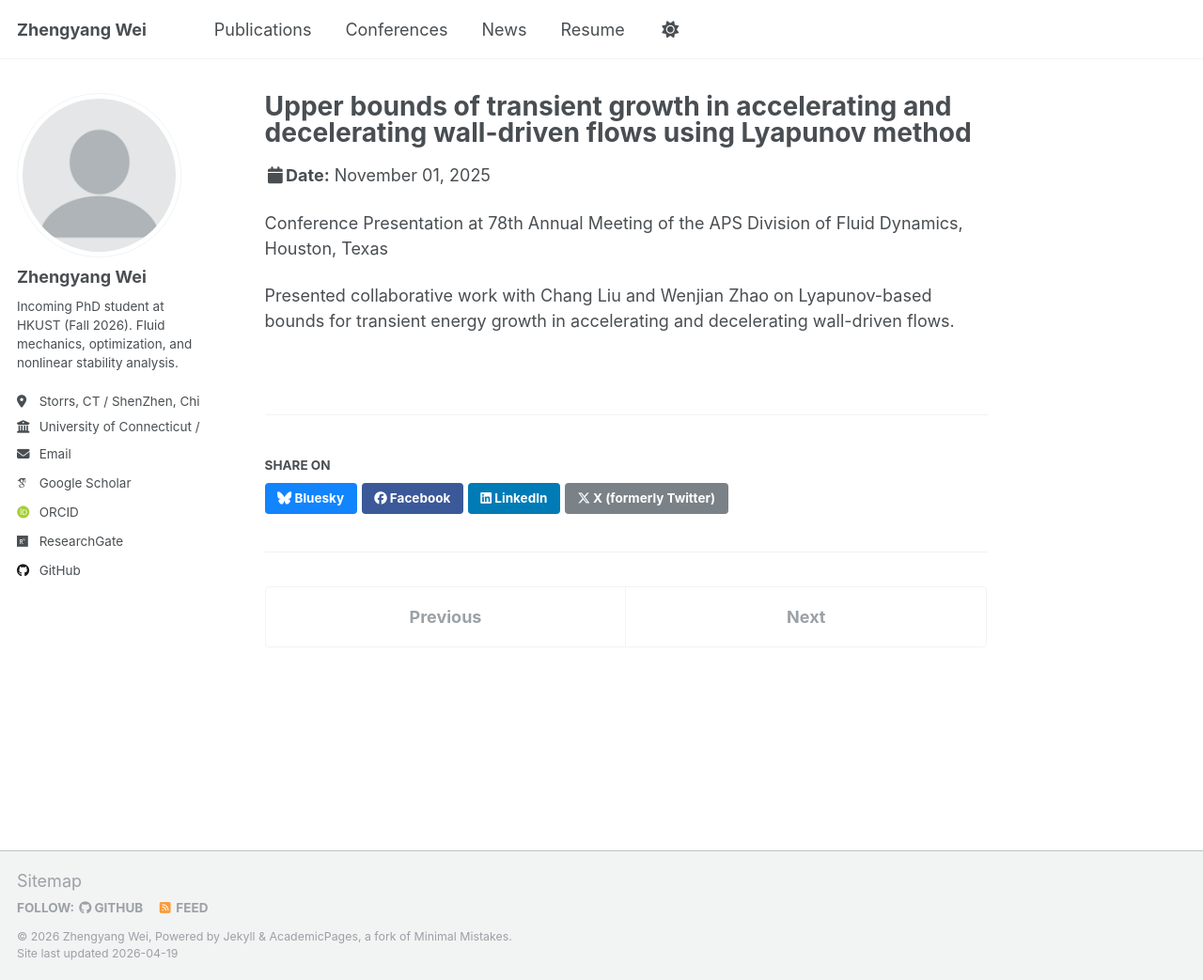
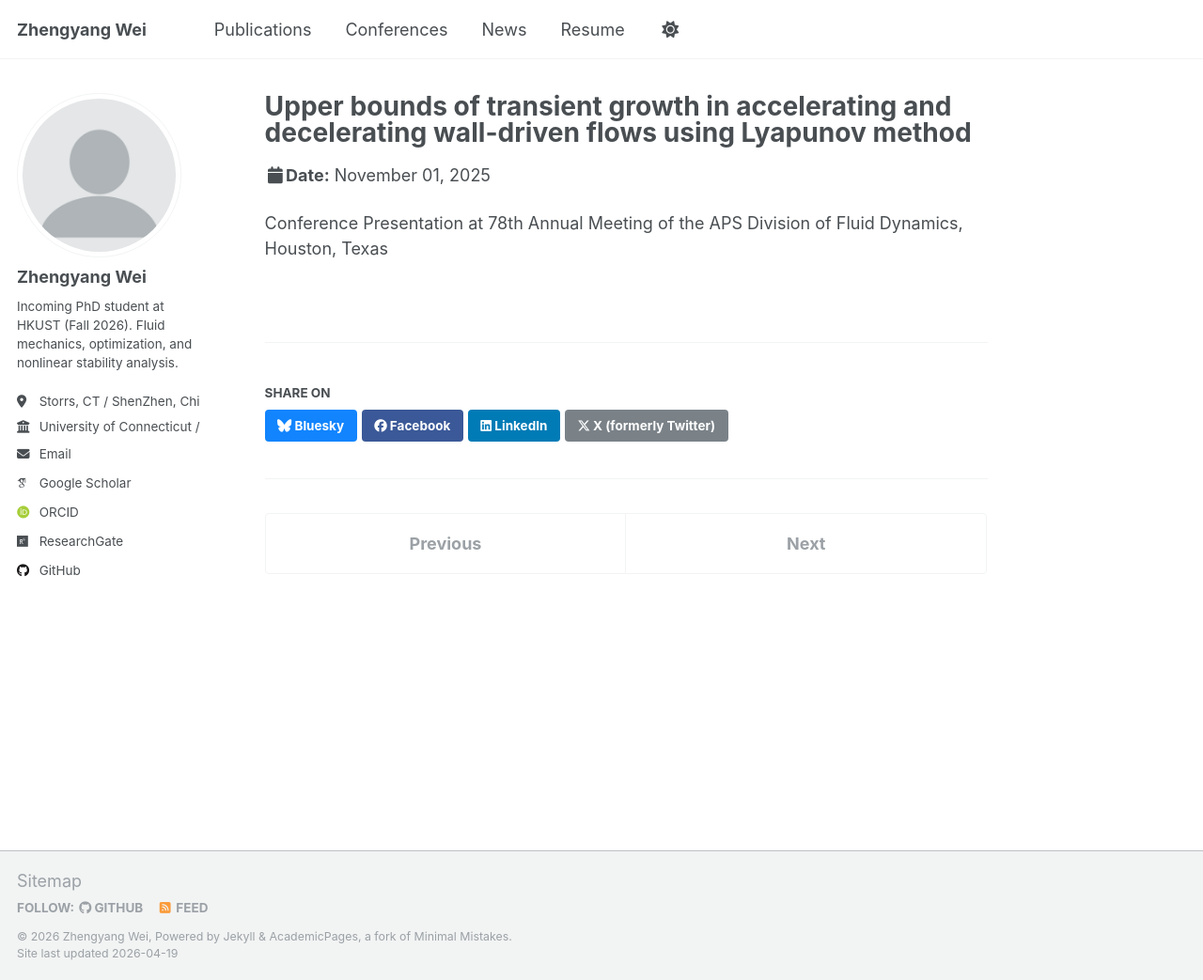
Before and after one commit to GNK48-WZY/gnk48-wzy.github.io, a Jekyll site: the page built from _talks/2025-11-01-aps-dfd-transient-growth.md, in a window 1280 px wide and 1043 px high. Shown: the whole window at 94% size. Built offline with Jekyll 4.4.1, drawn with Linux system fonts in a browser that asks for light colours; some web fonts are replaced.

Commit message:
Update 2025-11-01-aps-dfd-transient-growth.md

```diff
--- a/_talks/2025-11-01-aps-dfd-transient-growth.md
+++ b/_talks/2025-11-01-aps-dfd-transient-growth.md
@@ -8,5 +8,3 @@ venue: "78th Annual Meeting of the APS Division of Fluid Dynamics"
 date: 2025-11-01
 location: "Houston, Texas"
 ---
-
-Presented collaborative work with Chang Liu and Wenjian Zhao on Lyapunov-based bounds for transient energy growth in accelerating and decelerating wall-driven flows.
```
